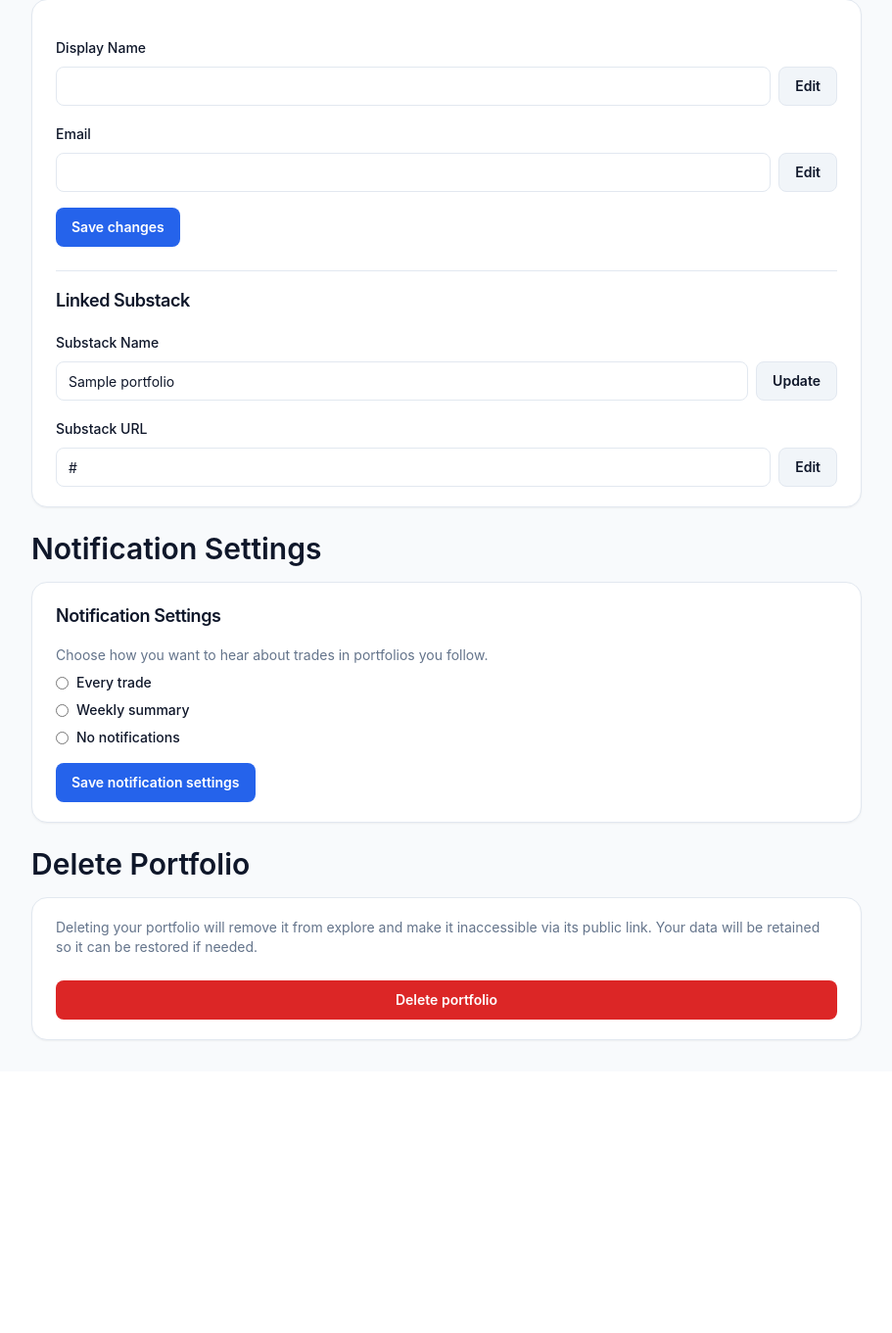
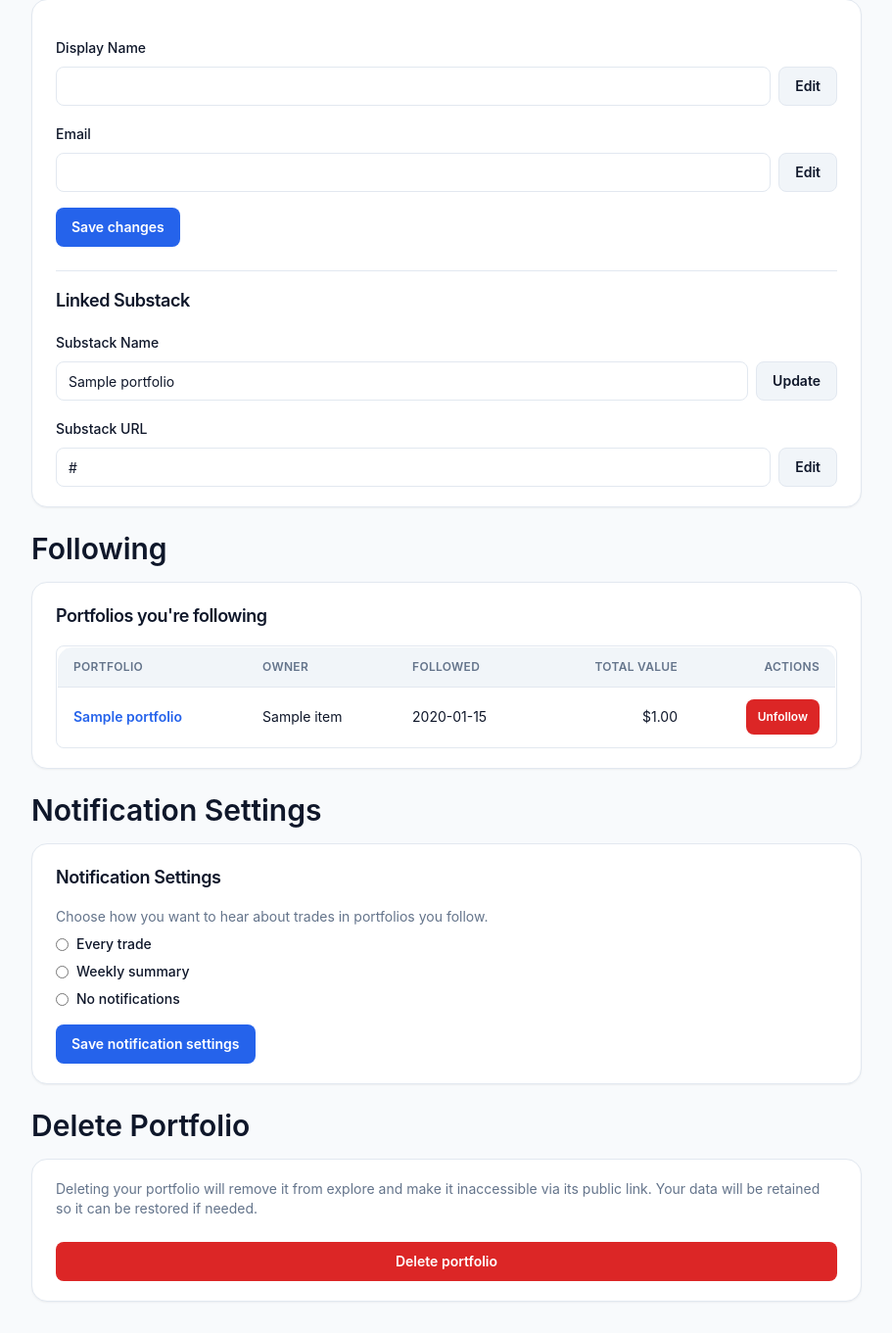
Before and after one commit to mattnewell-cam/PortfolioTracker, a Django app: template templates/portfolios/account_details.html in a window 1280 px wide. Shown: the part 166-1527 px from the top of the page at 98% size, without its empty margins (184-1095 px from the left). Before the commit the page ends 1229 px from the top, so only its background shows below. Run offline with Django 5.2, Linux system fonts and the light colour scheme; tables that the repository leaves empty hold one stand-in row (values such as "Sample post"); the template is opened without the code that fills it: values that come from a table or form of the project are taken from there, most other values are stand-ins (such as "Sample title", 1, 10 or a date in 2020); data that the repository does not hold is empty; some libraries are stand-ins or nearby versions.

Commit message:
Add following table to account details

```diff
--- a/templates/portfolios/account_details.html
+++ b/templates/portfolios/account_details.html
@@ -1,4 +1,5 @@
 {% extends "portfolios/base.html" %}
+{% load humanize %}
 {% block title %}Account Details{% endblock %}
 
 {% block content %}
@@ -57,6 +58,54 @@
             </form>
           </div>
         {% endif %}
+      </div>
+    </div>
+
+    <div class="space-y-4">
+      <h2 class="text-3xl font-semibold">Following</h2>
+      <div class="card">
+        <div class="card-content space-y-4">
+          <h3 class="section-title">Portfolios you're following</h3>
+          {% if followed_portfolios %}
+            <div class="overflow-y-auto max-h-96 rounded-lg border border-border">
+              <table class="table w-full mb-0">
+                <thead>
+                  <tr>
+                    <th class="table-th">Portfolio</th>
+                    <th class="table-th">Owner</th>
+                    <th class="table-th">Followed</th>
+                    <th class="table-th text-right">Total Value</th>
+                    <th class="table-th text-right">Actions</th>
+                  </tr>
+                </thead>
+                <tbody>
+                  {% for item in followed_portfolios %}
+                    <tr>
+                      <td class="table-td">
+                        <a class="font-semibold hover:underline" href="{% url 'portfolios:portfolio-public-detail' tag=item.portfolio.url_tag %}">
+                          {{ item.portfolio.name }}
+                        </a>
+                      </td>
+                      <td class="table-td">{{ item.owner_name }}</td>
+                      <td class="table-td">{{ item.followed_at|date:"Y-m-d" }}</td>
+                      <td class="table-td text-right">${{ item.total_value|floatformat:2|intcomma }}</td>
+                      <td class="table-td text-right">
+                        <form method="post" action="{% url 'portfolios:account-details' %}">
+                          {% csrf_token %}
+                          <input type="hidden" name="action" value="unfollow_portfolio">
+                          <input type="hidden" name="portfolio_id" value="{{ item.portfolio.id }}">
+                          <button type="submit" class="btn-danger btn-sm">Unfollow</button>
+                        </form>
+                      </td>
+                    </tr>
+                  {% endfor %}
+                </tbody>
+              </table>
+            </div>
+          {% else %}
+            <p class="muted">You're not following any portfolios yet.</p>
+          {% endif %}
+        </div>
       </div>
     </div>
 
```
Also changed, not shown: portfolios/views.py (+45 -1 lines).
